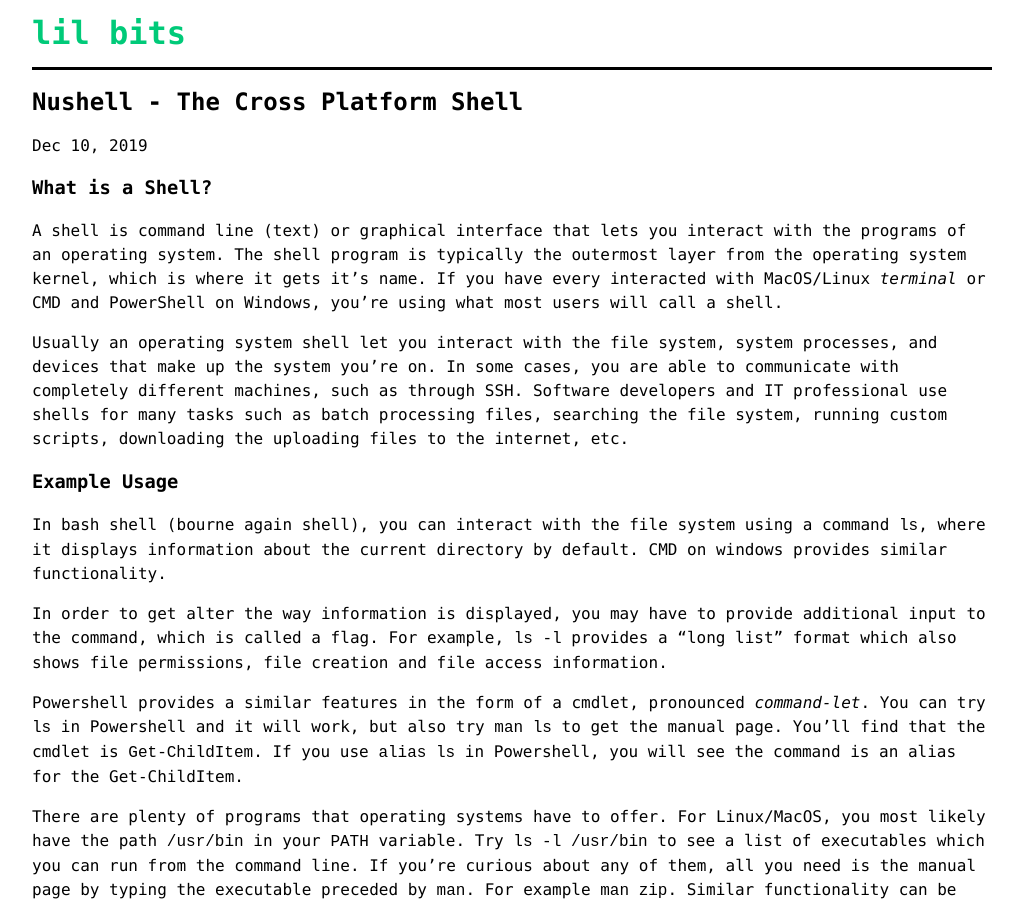
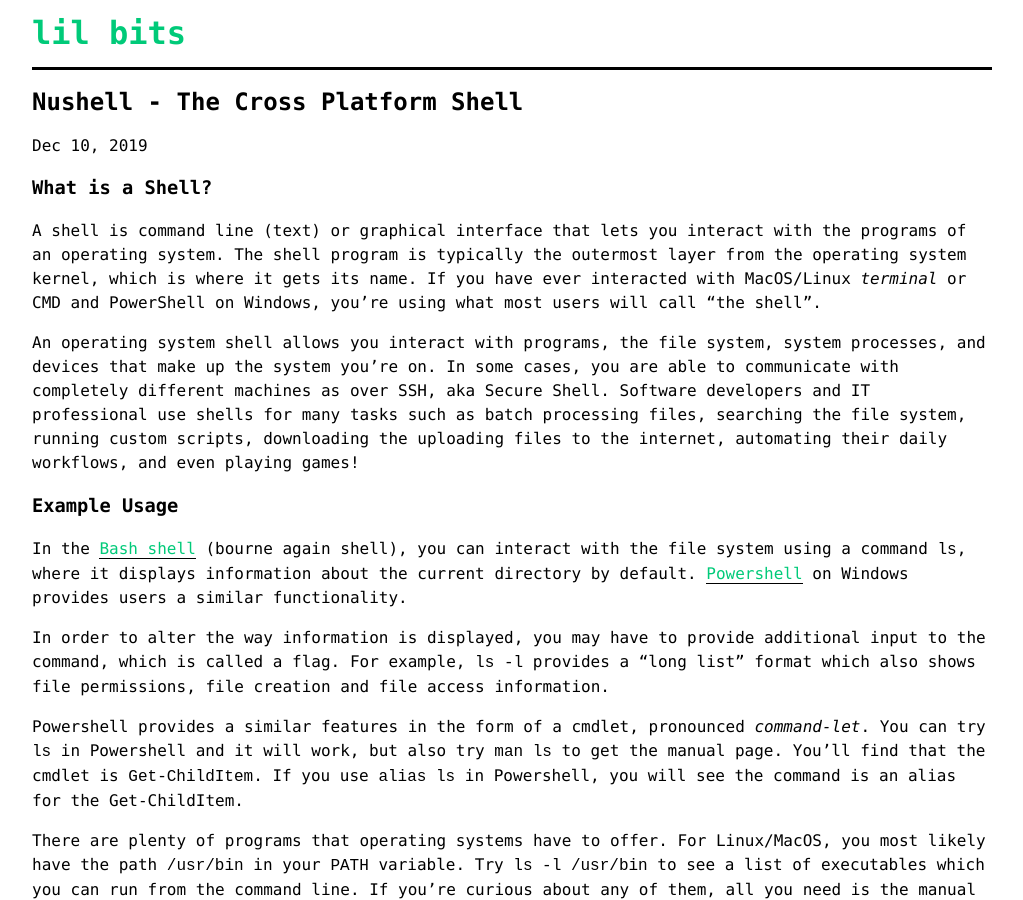
Before and after one commit to notryanb/notryanb.github.io, a Jekyll site: the page built from _posts/2019-12-08-what-is-a-shell.md, in a window 1280 px wide and 900 px high. Shown: the whole window, without its empty margins (128-1151 px from the left). Built offline with Jekyll 4.4.1, drawn with Linux system fonts in a browser that asks for light colours.

Commit message:
correct some errors

```diff
--- a/_posts/2019-12-08-what-is-a-shell.md
+++ b/_posts/2019-12-08-what-is-a-shell.md
@@ -10,20 +10,20 @@
 ### What is a Shell?
 
 A shell is command line (text) or graphical interface that lets you interact with the programs of an operating system.
-The shell program is typically the outermost layer from the operating system kernel, which is where it gets it's name.
-If you have every interacted with MacOS/Linux *terminal* or CMD and PowerShell on Windows, you're using what most users will call a shell.
+The shell program is typically the outermost layer from the operating system kernel, which is where it gets its name.
+If you have ever interacted with MacOS/Linux *terminal* or CMD and PowerShell on Windows, you're using what most users will call "the shell".
 
-Usually an operating system shell let you interact with the file system, system processes, and devices that make up the system you're on.
-In some cases, you are able to communicate with completely different machines, such as through SSH.
-Software developers and IT professional use shells for many tasks such as batch processing files, searching the file system, running custom scripts, downloading the uploading files to the internet, etc.
+An operating system shell allows you interact with programs, the file system, system processes, and devices that make up the system you're on.
+In some cases, you are able to communicate with completely different machines as over SSH, aka Secure Shell.
+Software developers and IT professional use shells for many tasks such as batch processing files, searching the file system, running custom scripts, downloading the uploading files to the internet, automating their daily workflows, and even playing games!
 
 ### Example Usage
 
-In bash shell (bourne again shell), you can interact with the file system using a command `ls`,
+In the [Bash shell](https://en.wikipedia.org/wiki/Bash_%28Unix_shell%29) (bourne again shell), you can interact with the file system using a command `ls`,
 where it displays information about the current directory by default.
-CMD on windows provides similar functionality.
+[Powershell](https://docs.microsoft.com/en-us/powershell/) on Windows provides users a similar functionality.
 
-In order to get alter the way information is displayed,
+In order to alter the way information is displayed,
 you may have to provide additional input to the command,
 which is called a flag.
 For example, `ls -l` provides a "long list" format which also shows file permissions, file creation and file access information.
```
